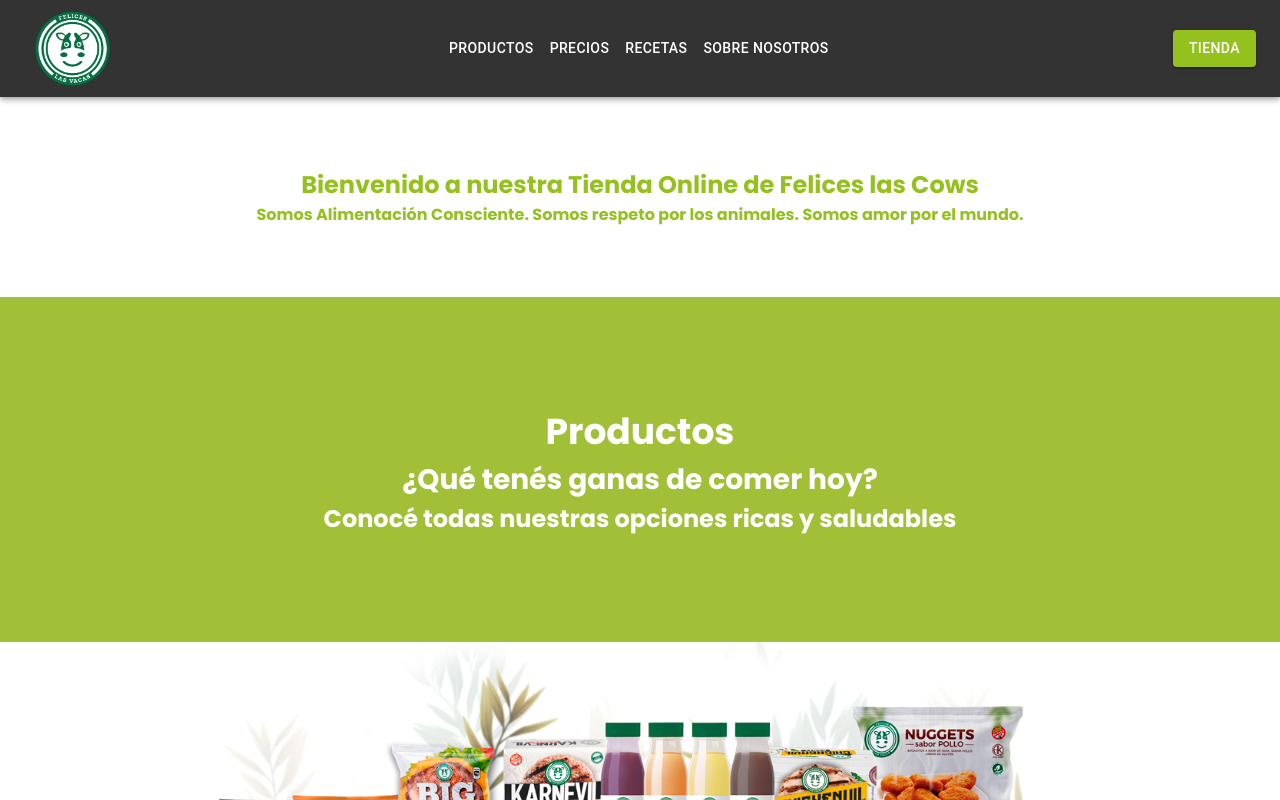
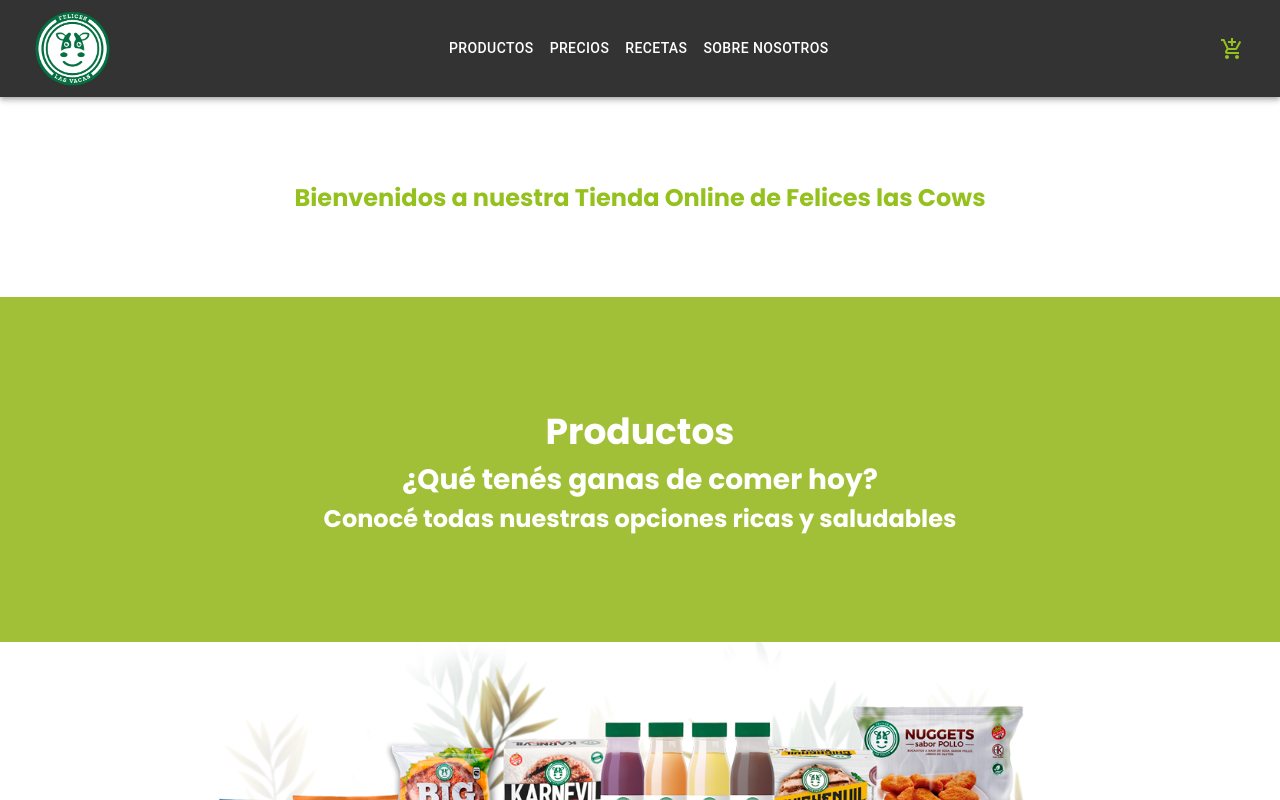
Before and after one commit to nataligala/e-commerce-react-coder, a React (Create React App) app: page / in a window 1280 px wide. Shown: the top 800 px of the page. Built offline with nearby package versions, Linux system fonts and the light colour scheme.

Commit message:
Desafio Clase 4 - Estilos y Home

```diff
--- a/package.json
+++ b/package.json
@@ -5,7 +5,8 @@
   "dependencies": {
     "@emotion/react": "^11.8.1",
     "@emotion/styled": "^11.8.1",
-    "@mui/material": "^5.4.3",
+    "@mui/icons-material": "^5.5.0",
+    "@mui/material": "^5.5.0",
     "@mui/styled-engine-sc": "^5.4.2",
     "@testing-library/jest-dom": "^5.16.2",
     "@testing-library/react": "^12.1.3",
--- a/src/App.js
+++ b/src/App.js
@@ -9,11 +9,12 @@
 
 function App() {
 
+
   return (
     <div>
       <NavBar />
 
-      <ItemListContainer greeting="Bienvenido a nuestra Tienda Online de Felices las Cows"/>
+      <ItemListContainer greeting="Bienvenidos a nuestra Tienda Online de Felices las Cows"/>
 
       <HomeView/>
 
--- a/src/components/CartWidget/CartWidget.js
+++ b/src/components/CartWidget/CartWidget.js
@@ -1,10 +1,13 @@
-function CartWidget(){
+import * as React from 'react';
+import IconButton from '@mui/material/IconButton';
+import AddShoppingCartIcon from '@mui/icons-material/AddShoppingCart';
+
+export default function CartWidget() {
 
 
-    return(
-        <>
-        </>
-    );
+    return (
+        <IconButton sx={{color: '#95C11F'}} aria-label="Agregar a carrito" size="large">
+            <AddShoppingCartIcon />
+        </IconButton>
+    )
 }
-
-export default CartWidget;
--- a/src/components/ItemListContainer/ItemListContainer.js
+++ b/src/components/ItemListContainer/ItemListContainer.js
@@ -9,7 +9,6 @@
     return (
         <div className='greeting'>
             <h2>{greeting}</h2>
-            <p>Somos Alimentación Consciente. Somos respeto por los animales. Somos amor por el mundo.</p>
         </div>
     )
 }
--- a/src/components/NavBar/NavBar.js
+++ b/src/components/NavBar/NavBar.js
@@ -8,6 +8,7 @@
 import Button from '@mui/material/Button';
 import logo from '../../assets/img_navbar/logo.png';
 import "./NavBar.css";
+import CartWidget from '../CartWidget/CartWidget';
 
 // props menu
 const pages = ['Productos', 'Precios', 'Recetas', 'Sobre Nosotros'];
@@ -41,7 +42,11 @@
             ))}
           </Box>
 
-          <Button variant="contained" sx={{bgcolor: '#95C11F'}}>Tienda</Button>
+          {/* <Button variant="contained" sx={{bgcolor: '#95C11F'}}>Tienda</Button> */}
+
+
+          <CartWidget/>
+
 
         </Toolbar>
       </Container>
```
Also changed, not shown: src/components/Footer/Footer.js (line endings or trailing spaces), 1 other file (tests, documents, lock files or other folders).
